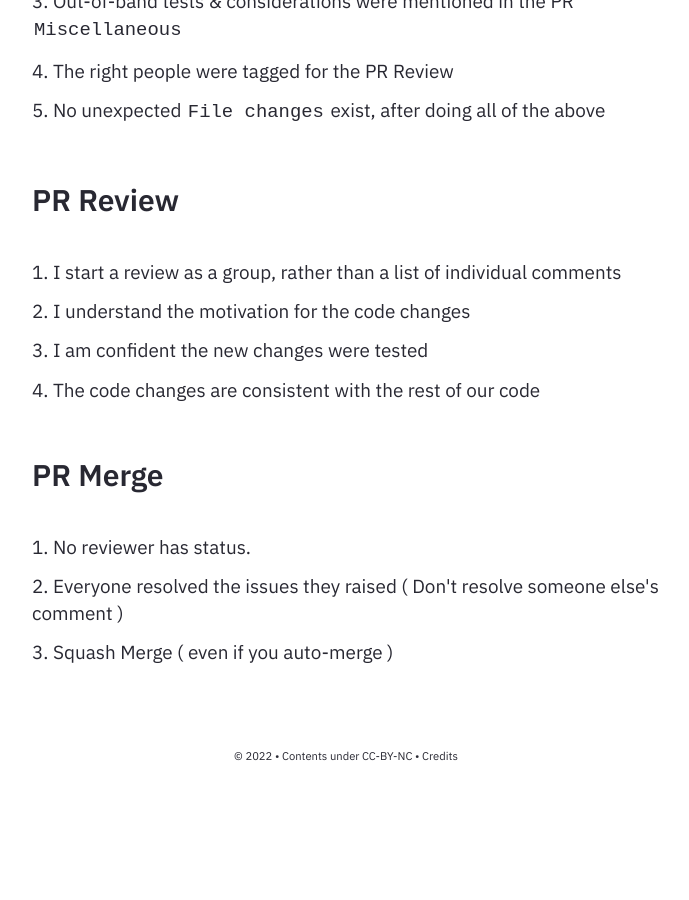
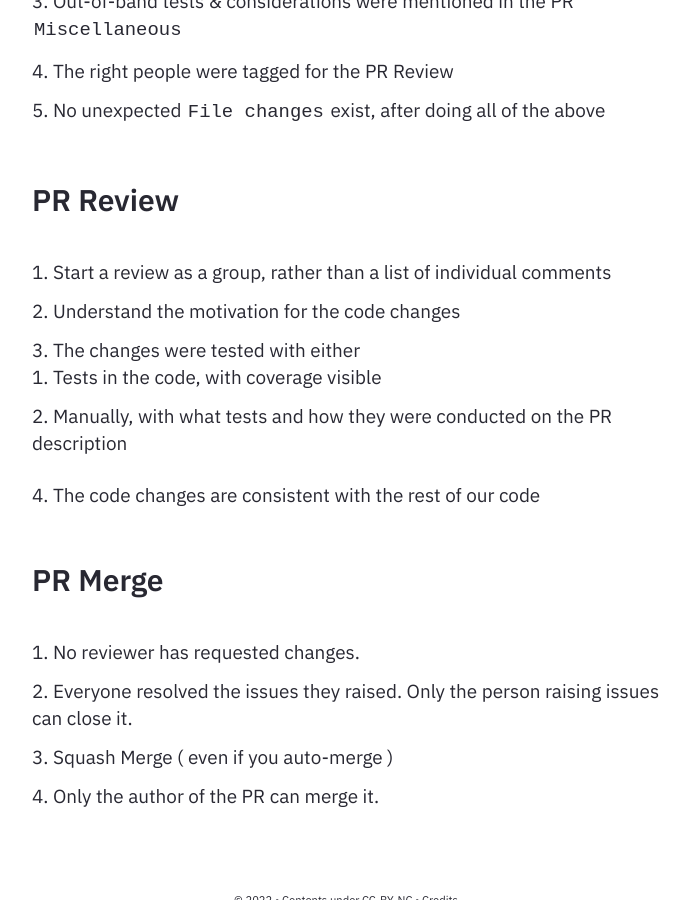
Before and after one commit to migueltorrescosta/obsidian-notes-old, a Jekyll site: the page built from _notes/Public/Code Contribution Flow.md, in a window 1280 px wide and 900 px high, scrolled down 2074 px. Shown: the whole window, without its empty margins (294-983 px from the left). Built offline with Jekyll 4.4.1, drawn with Linux system fonts in a browser that asks for light colours; before the commit the page ends 2879 px from its top, so only the background shows below that.

Commit message:
Improve Code contribution flow note

```diff
--- a/_notes/Public/Code Contribution Flow.md
+++ b/_notes/Public/Code Contribution Flow.md
@@ -59,12 +59,15 @@ Anything you included in the PR unrelated to the problem and solution (usually v
 5. No unexpected `File changes` exist, after doing all of the above
 
 ## PR Review
-1. I start a review as a group, rather than a list of individual comments
-2. I understand the motivation for the code changes
-3. I am confident the new changes were tested
+1. Start a review as a group, rather than a list of individual comments
+2. Understand the motivation for the code changes
+3. The changes were tested with either
+	1. Tests in the code, with coverage visible
+	2. Manually, with what tests and how they were conducted on the PR description
 4. The code changes are consistent with the rest of our code
 
 ## PR Merge
-1. No reviewer has status.
-2. Everyone resolved the issues they raised ( Don't resolve someone else's comment )
+1. No reviewer has requested changes.
+2. Everyone resolved the issues they raised. Only the person raising issues can close it.
 3. Squash Merge ( even if you auto-merge )
+4. Only the author of the PR can merge it.
```
